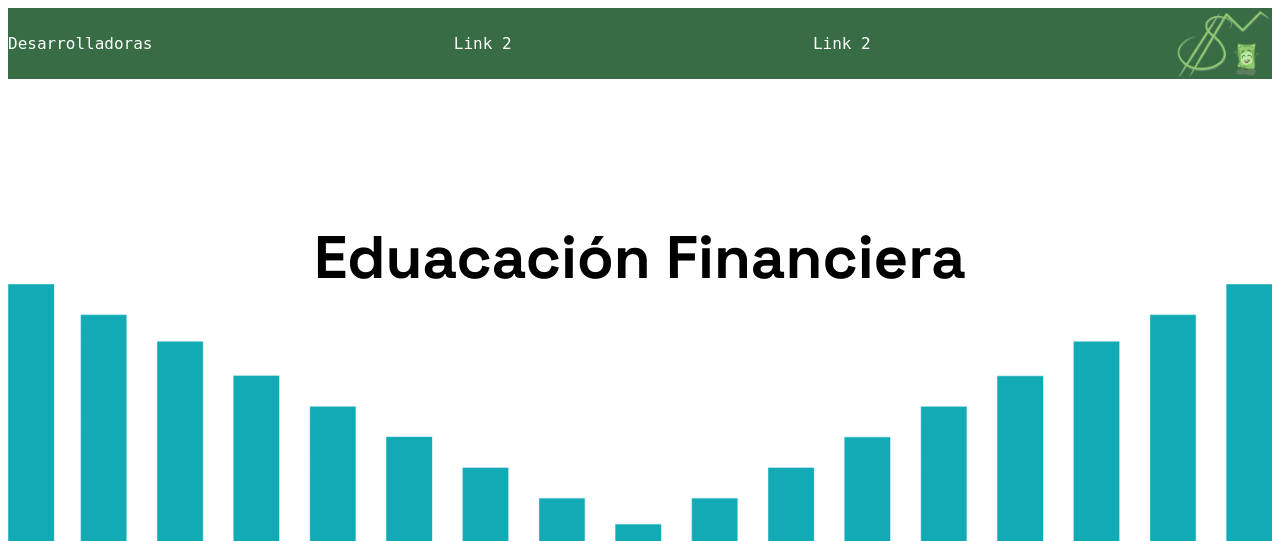
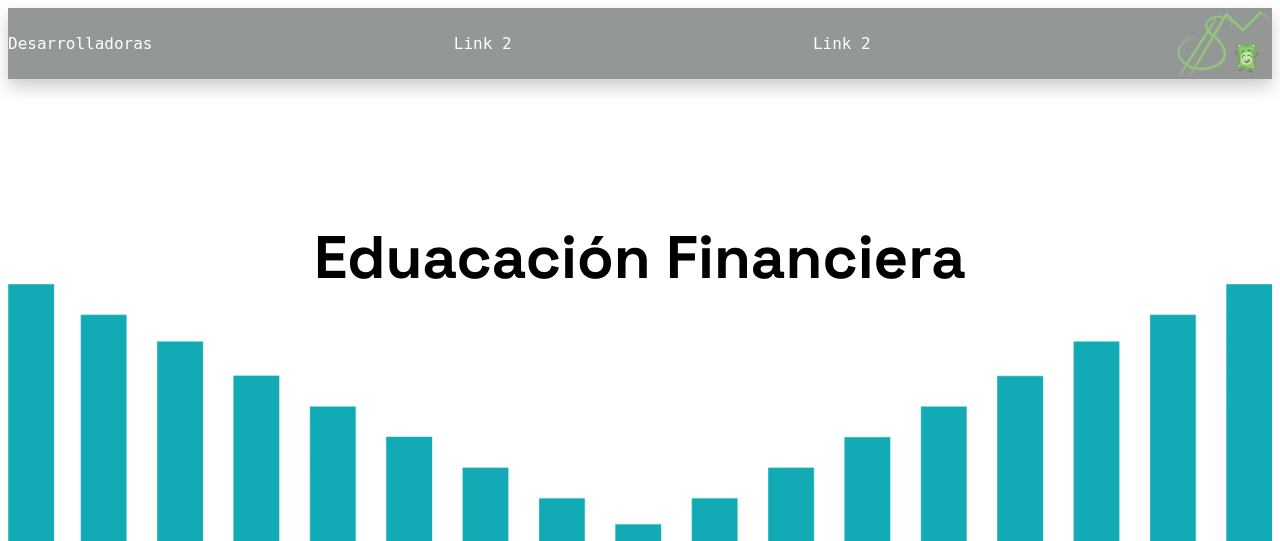
Before and after one commit to SabrinaMaristan/EDUCACION-FINANCIERA, a PHP site: page /Pagina_principal.html in a window 1280 px wide. Shown: the top 541 px of the page. Run offline with PHP 8.4, Linux system fonts and the light colour scheme; some web fonts are replaced.

Commit message:
cambios 2

```diff
--- a/Estilo_pagina_principal.css
+++ b/Estilo_pagina_principal.css
@@ -4,7 +4,9 @@
 
 .Encabezado {
   display: flex;
-  background-color: rgb(55, 108, 68);
+  background-color: rgba(102, 110, 108, 0.705);
+  box-shadow: 0px 8px 16px 0px rgba(0,0,0,0.2);
+  /*Aplica una sombra al menú desplegable para darle profundidad y hacer que parezca que se levanta del fondo.*/
   align-items: center;
   align-content: center;
   justify-content: space-between;
```
